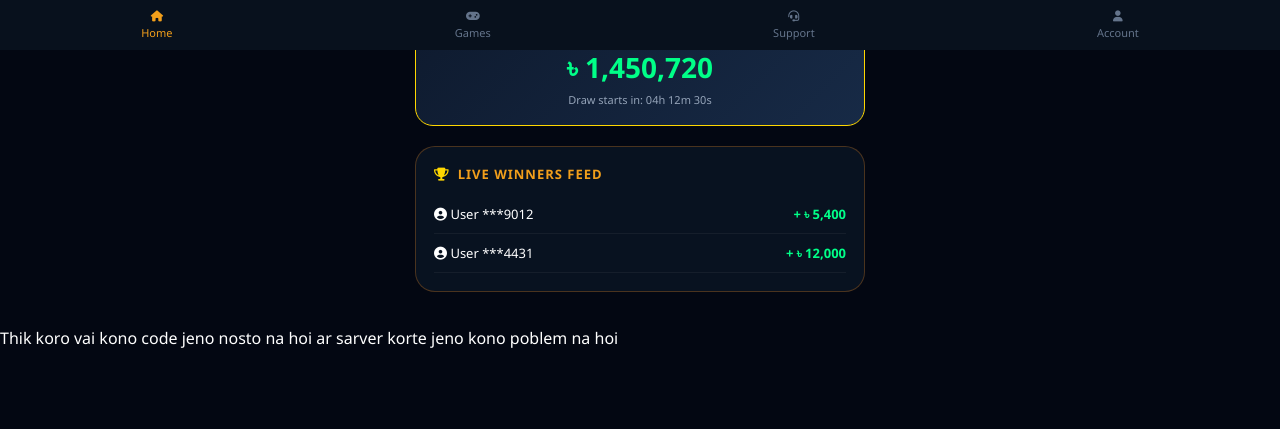
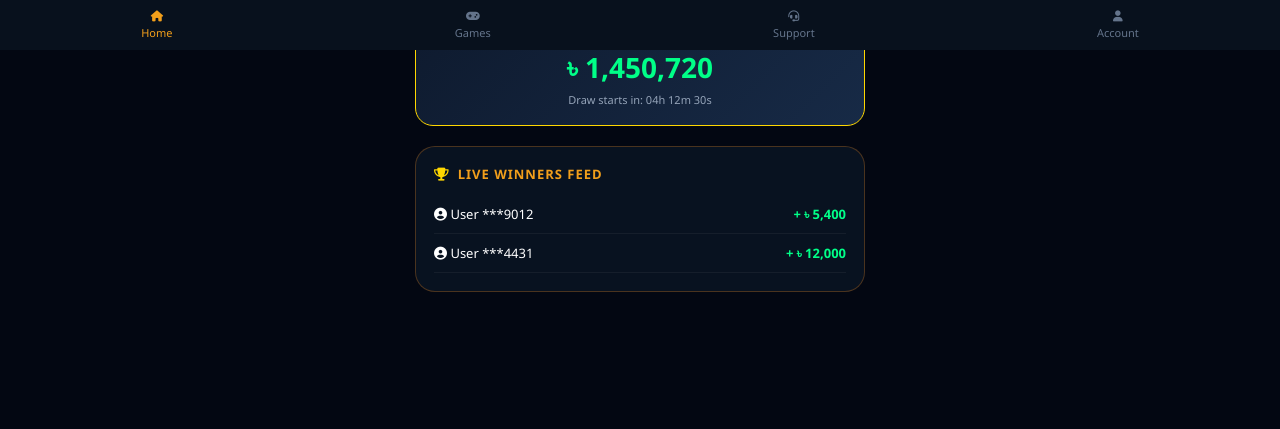
Before and after one commit to nishankazi514-cell/Bdxbet2, a Flask app: page / in a window 1280 px wide. Shown: the part 750-1179 px from the top of the page. After the commit the page ends 1042 px from the top, so only its background shows below. Run offline with Flask 3, Linux system fonts and the light colour scheme.

Commit message:
Update index.html

```diff
--- a/templates/index.html
+++ b/templates/index.html
@@ -1144,4 +1144,3 @@ document.querySelectorAll('.modal-overlay')
 
 </script>  </body>
 </html>
-Thik koro vai kono code jeno nosto na hoi ar sarver korte jeno kono poblem na hoi
```
